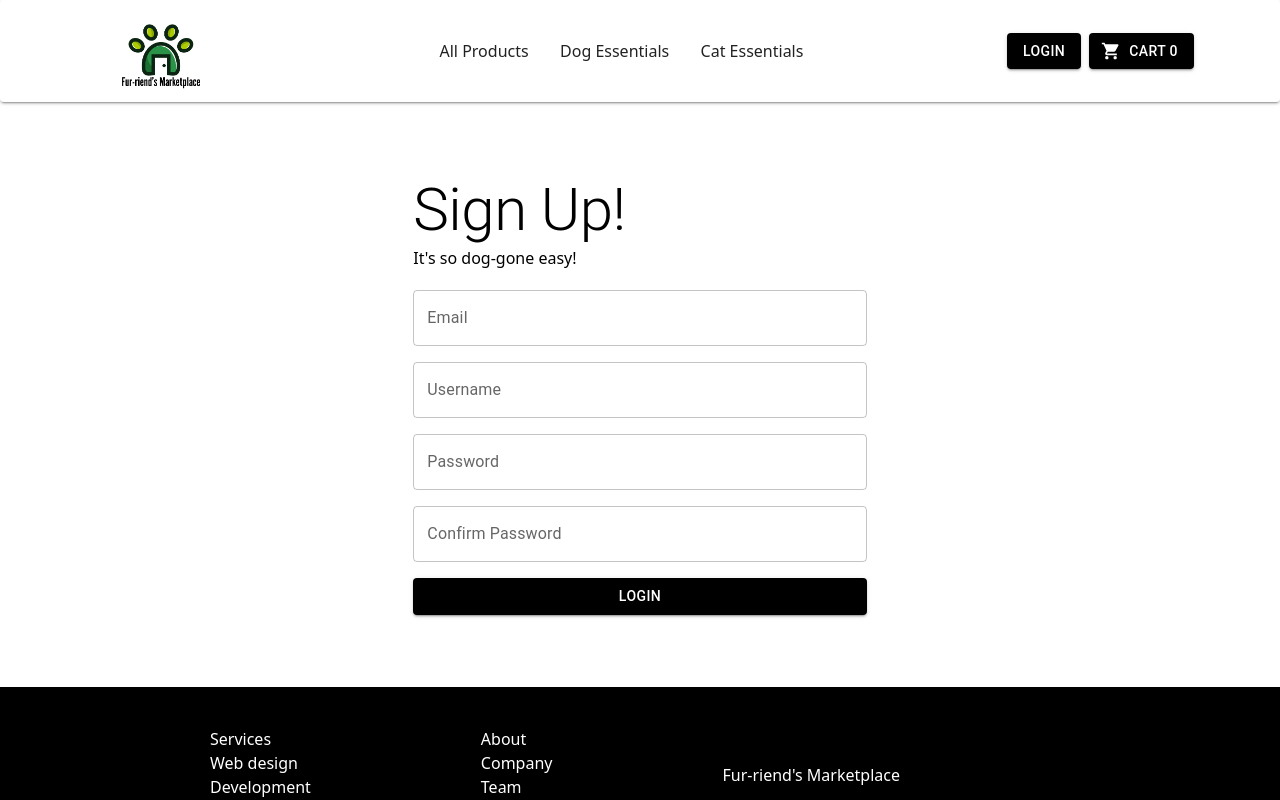
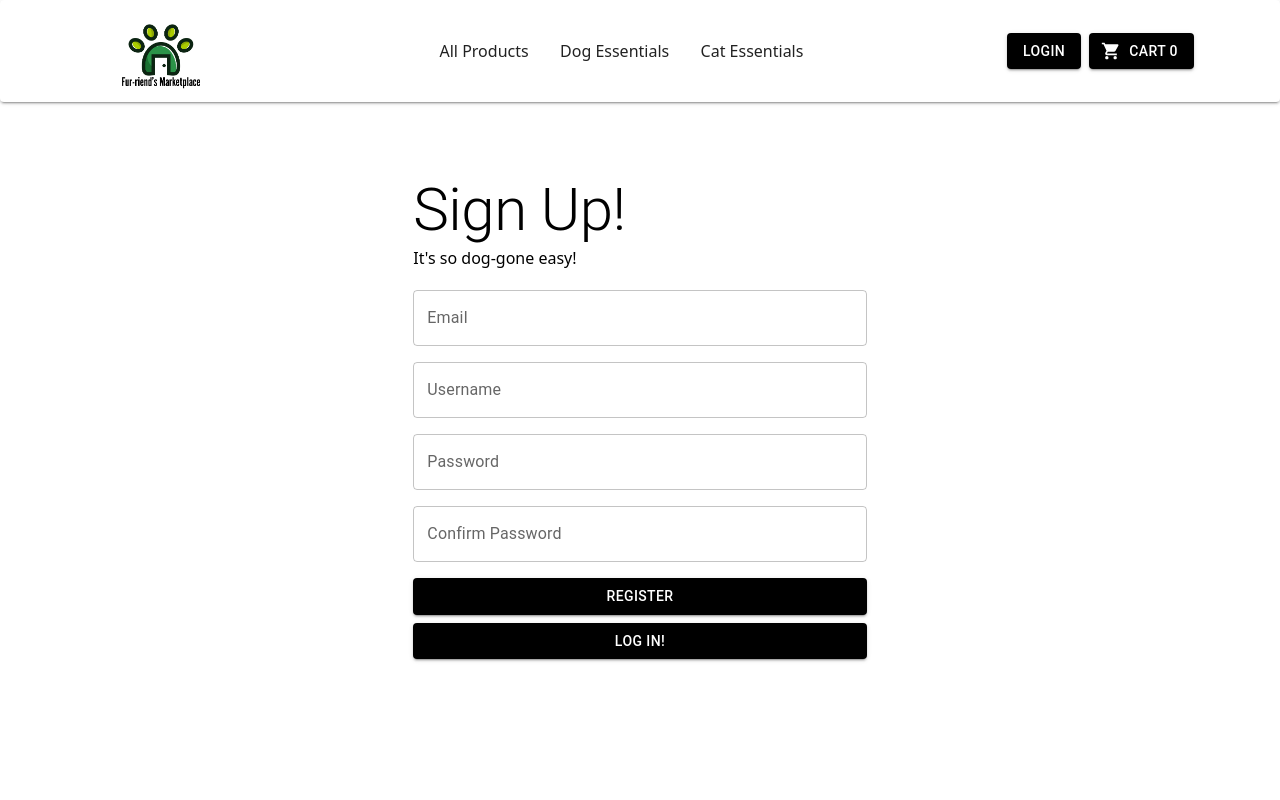
Before and after one commit to jacestevens/Furriends-Marketplace, a React (Create React App) app in the folder client/: page /register in a window 1280 px wide. Shown: the top 800 px of the page. Built offline with nearby package versions, Linux system fonts and the light colour scheme.

Commit message:
updated design

```diff
--- a/client/src/components/Register.js
+++ b/client/src/components/Register.js
@@ -2,6 +2,7 @@ import axios from 'axios'
 import React, { useState } from 'react'
 import {Paper, TextField, Button, Alert, AlertTitle, Typography} from '@mui/material'
 import { useMediaQuery } from '@mui/material'
+import { Link } from 'react-router-dom'
 
 const Register = () => {
 
@@ -49,7 +50,7 @@ const Register = () => {
     }
 
     return (
-        <div>
+        <div className='h-screen'>
              { confirmReg ?
             <Alert severity="success" className="w-6/12 mx-auto my-5">
                 <AlertTitle>Success!</AlertTitle>
@@ -78,8 +79,12 @@ const Register = () => {
                 <TextField id="outlined-basic" label="Confirm Password" variant="outlined" type="password" name="confirmPassword" value={user.confirmPassword} onChange={onChangeHandler}/>
                 }
                 { confirmReg?
-                <Button disabled variant="contained" type="submit" >Login</Button>:
-                <Button variant="contained" type="submit" >Login</Button>
+                <Button disabled variant="contained" type="submit" >Register</Button>:
+                <div className='w-full flex flex-col gap-2'>
+
+                    <Button variant="contained" type="submit" >Register</Button>
+                    <Link to="/login" className='w-full'><Button fullWidth variant='contained'>Log In!</Button></Link>
+                </div>
                 }
                 </form>
             </div>
--- a/client/src/layouts/Navigation.js
+++ b/client/src/layouts/Navigation.js
@@ -69,7 +69,7 @@ const Navigation = () => {
                 <Link to="/Products/Dogs">Dog Essentials</Link>
                 <Link to="/Products/Cats">Cat Essentials</Link>
               </div>
-              <div>
+              <div className="flex flex-row">
                 {userId ? (
                   <div className="flex flex-row gap-3 ">
                     <Logout />
```
